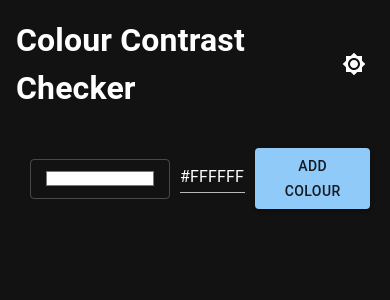
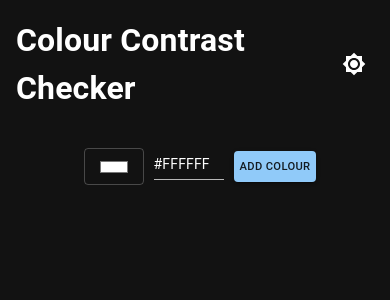
Before and after one commit to jaco8060/Color-Contrast-Tool, a React (Vite) app: page / in a window 390 px wide. Shown: the top 300 px of the page. Built offline with nearby package versions, Linux system fonts and the light colour scheme.

Commit message:
Update css to support mobile devices

```diff
--- a/package.json
+++ b/package.json
@@ -15,6 +15,7 @@
     "@mdi/js": "^7.4.47",
     "@mdi/react": "^1.6.1",
     "@mui/icons-material": "^5.15.16",
+    "@mui/lab": "^5.0.0-alpha.170",
     "@mui/material": "^5.15.16",
     "react": "^18.2.0",
     "react-dom": "^18.2.0",
--- a/src/ColourInput.css
+++ b/src/ColourInput.css
@@ -21,3 +21,31 @@
 .hexInput {
   width: 70px; /* Width for the hex code input */
 }
+
+.colorLabel,
+.hexInput input,
+.colorInput input {
+  font-size: 16px; /* Default font size */
+}
+@media (max-width: 600px) {
+  .colorInput {
+    width: 60px; /* Width for the color picker input */
+  }
+
+  .colorLabel,
+  .hexInput input,
+  .colorInput input {
+    font-size: 14px; /* Smaller font size for smaller devices */
+  }
+
+  .formContainer .MuiIconButton-root,
+  .formContainer .MuiButton-root {
+    padding: 6px;
+    min-width: 36px; /* Reduce the size of buttons and icons */
+    font-size: 0.7rem; /* Smaller text on buttons if applicable */
+  }
+
+  .formContainer .MuiSvgIcon-root {
+    font-size: 18px; /* Smaller icon size */
+  }
+}
--- a/src/DisplayCombinations.css
+++ b/src/DisplayCombinations.css
@@ -3,7 +3,7 @@
   flex-direction: column;
   align-items: center;
   justify-content: center;
-  gap: 2px;
+  gap: 5px;
 }
 
 .colourItem {
@@ -12,6 +12,7 @@
   justify-content: center;
   /* margin-bottom: 10px; Adds space between items */
   width: 100%; /* Ensures full container width */
+  gap: 2px;
 }
 
 .colourSection {
@@ -20,6 +21,7 @@
   height: 3rem;
   display: flex;
   align-items: center; /* Ensure text is centered vertically */
+  min-width: 38.5rem;
 }
 
 .colourMetrics {
@@ -72,10 +74,18 @@
 }
 
 @media (max-width: 600px) {
+  .colourSection {
+    min-width: 15rem;
+  }
+
   .colourSectionText {
-    font-size: 0.8rem;
+    font-size: 0.65rem;
+    overflow: hidden; /* Prevents overflow */
+    text-overflow: ellipsis; /* Adds an ellipsis to overflowing text */
+    white-space: wrap; /* Keeps text on one line */
   }
+
   .colourMetrics {
-    font-size: 0.7rem;
+    font-size: 0.6rem;
   }
 }
--- a/src/DisplayCombinations.jsx
+++ b/src/DisplayCombinations.jsx
@@ -1,7 +1,7 @@
 import CancelIcon from "@mui/icons-material/Cancel";
 import CheckCircleIcon from "@mui/icons-material/CheckCircle";
-import { Tooltip } from "@mui/material";
-import React from "react";
+import { Rating, Tooltip } from "@mui/material";
+// import React from "react";
 import tinycolor from "tinycolor2";
 import "./DisplayCombinations.css";
 
@@ -10,6 +10,14 @@ function DisplayCombinations({ colours }) {
     tinycolor.readability(textColor, bgColor).toFixed(2);
   const isReadable = (textColor, bgColor) =>
     tinycolor.isReadable(textColor, bgColor, { level: "AA", size: "small" });
+
+  const getRating = (contrastRatio) => {
+    if (contrastRatio >= 7) return 5; // AAA for normal text
+    if (contrastRatio >= 4.5) return 4; // AA for normal text or AAA for large text
+    if (contrastRatio >= 3) return 3; // AA for large text or for UI components
+    if (contrastRatio >= 2) return 2; // Below standard, but somewhat discernible
+    return 1; // Poor contrast
+  };
 
   return (
     <div className="colourSectionContainer">
@@ -31,7 +39,7 @@ function DisplayCombinations({ colours }) {
               </div>
               <div className="colourMetrics">
                 <div>
-                  Contrast Ratio: {getContrastRatio(textColor, bgColor)}
+                  Contrast: {getContrastRatio(textColor, bgColor)}
                   <Tooltip
                     title={
                       isReadable(textColor, bgColor)
@@ -49,6 +57,19 @@ function DisplayCombinations({ colours }) {
                     )}
                   </Tooltip>
                 </div>
+                <Tooltip
+                  title={`Contrast Ratio: ${getContrastRatio(
+                    textColor,
+                    bgColor
+                  )}`}
+                >
+                  <Rating
+                    name="read-only"
+                    value={getRating(getContrastRatio(textColor, bgColor))}
+                    readOnly
+                    sx={{ fontSize: { xs: "1rem", sm: "1.25rem" } }} // Responsive font size
+                  />
+                </Tooltip>
               </div>
             </div>
           ))
```
Also changed, not shown: 1 other file (tests, documents, lock files or other folders).
